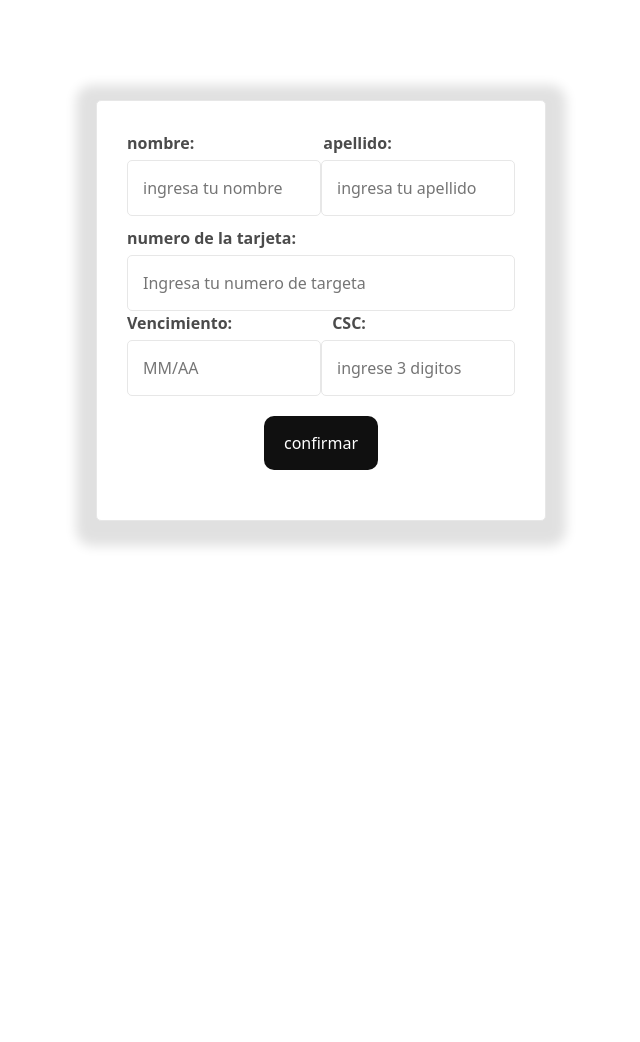
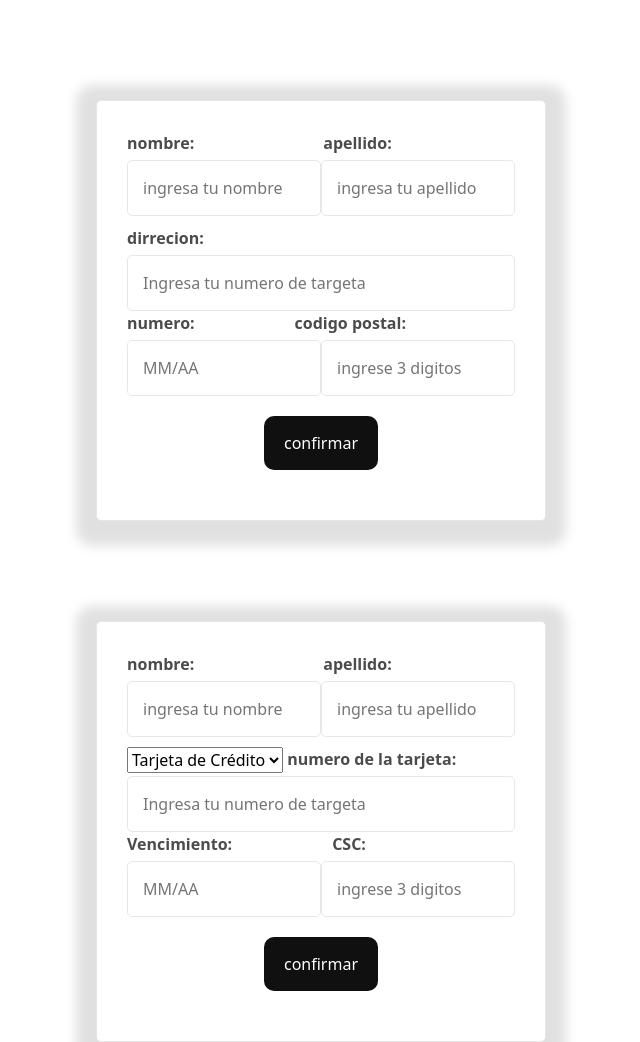
Before and after one commit to angela-baltierrez/hiper_card, a PHP site: page /pago.php in a window 1280 px wide. Shown: the whole page, without its empty margins (319-959 px from the left). Before the commit the page ends 547 px from the top, so only its background shows below. Run offline with PHP 8.4, Linux system fonts and the light colour scheme.

Commit message:
pago y envio en proceso

```diff
--- a/assets/php/env.php
+++ b/assets/php/env.php
@@ -4,10 +4,10 @@ class Cconexion {
 
     public static function ConexionBD() {
         $host = 'localhost'; // Cambiar si usas un servidor remoto
-        $dbname = 'hiper-card3.1'; // Nombre de la base de datos
+        $dbname = 'hiper-card'; // Nombre de la base de datos
         $username = 'sa'; // Usuario de la base de datos
         $password = '1234'; // Contraseña del usuario
-        $servidor = 'DESKTOP-QB22C4J\SQLEXPRESS'; // Nombre del servidor o dirección IP
+        $servidor = 'DESKTOP-4S5EVQS\SQLEXPRESS'; // Nombre del servidor o dirección IP
 
         try {
             // Establecer conexión usando PDO y SQL Server, pdo se usa para interactual con la base
--- a/departamentos.php
+++ b/departamentos.php
@@ -186,7 +186,8 @@ $categorias = $categoriasQuery->fetchAll(PDO::FETCH_ASSOC);
                 </div>
 
                 <div class="cart-total hidden">
-                    <h3>Total:</h3>
+                <a href="../hiper_card/pago.php">comprar</a>
+                <h3>Total:</h3>
                     <span class="total-pagar">$0</span>
                 </div>
                 <p class="cart-empty">El carrito está vacío</p>
--- a/pago.php
+++ b/pago.php
@@ -7,6 +7,45 @@
     <link href="https://cdn.jsdelivr.net/npm/bootstrap@5.3.6/dist/css/bootstrap.min.css" rel="stylesheet" integrity="sha384-4Q6Gf2aSP4eDXB8Miphtr37CMZZQ5oXLH2yaXMJ2w8e2ZtHTl7GptT4jmndRuHDT" crossorigin="anonymous">
     <title>Document</title>
 </head>
+
+            <form method="POST" action="../hiper_card/assets/php/...">
+
+
+                    <div class="form-group">
+
+                   <div style="display: flex;">
+
+                    <label style="display: inline-block; vertical-align: top;">nombre:</label>
+                    <label style="display: inline-block; vertical-align: top; padding-left: 129px;">apellido:</label>
+                    </div>
+
+                    <div style="display: flex; padding-bottom: 10px;">
+                    <input  type="text"placeholder="ingresa tu nombre"  style="display: inline-block; vertical-align: top;">
+                    <input type="text" placeholder="ingresa tu apellido" style="display: inline-block; vertical-align: top;">
+                    </div>
+
+
+                    <label style="display: inline-block; vertical-align: top;">dirrecion:</label>
+                    <input type="password" id="password" name="password" placeholder="Ingresa tu numero de targeta" maxlength="16" required autocomplete="current-password">
+
+                    <div style="display: flex;">
+
+                    <label style="display: inline-block; vertical-align: top;">numero:</label>
+                    <label style="display: inline-block; vertical-align: top; padding-left: 100px;">codigo postal:</label>
+                    </div>
+                    <div style="display: flex;">
+
+                    <input  type="text"placeholder="MM/AA" maxlength="4"  style="display: inline-block; vertical-align: top;">
+
+                    <input type="text" placeholder="ingrese 3 digitos" maxlength="3" style="display: inline-block; vertical-align: top;">
+                    </div>
+                    </div>
+
+                    <div class="form-group button-class">
+                    <button id= "submit" type="submit" style="color: #fff;">confirmar</button>
+                    </div>
+            </form>
+
 <body>
 
             <div style="display: flex; vertical-align: top; justify-content: center;">
@@ -26,8 +65,13 @@
                     <input  type="text"placeholder="ingresa tu nombre"  style="display: inline-block; vertical-align: top;">
                     <input type="text" placeholder="ingresa tu apellido" style="display: inline-block; vertical-align: top;">
                     </div>
+                    <select name="tipo_pago" required>
+  <option value="Crédito">Tarjeta de Crédito</option>
+  <option value="Débito">Tarjeta de Débito</option>
+</select>
+
                     <label style="display: inline-block; vertical-align: top;">numero de la tarjeta:</label>
-                    <input type="password" id="password" name="password" placeholder="Ingresa tu numero de targeta" required autocomplete="current-password">
+                    <input type="password" id="password" name="password" placeholder="Ingresa tu numero de targeta" maxlength="16" required autocomplete="current-password">
 
                     <div style="display: flex;">
 
@@ -36,9 +80,9 @@
                     </div>
                     <div style="display: flex;">
 
-                    <input  type="text"placeholder="MM/AA"  style="display: inline-block; vertical-align: top;">
+                    <input  type="text"placeholder="MM/AA" maxlength="4"  style="display: inline-block; vertical-align: top;">
 
-                    <input type="text" placeholder="ingrese 3 digitos" style="display: inline-block; vertical-align: top;">
+                    <input type="text" placeholder="ingrese 3 digitos" maxlength="3" style="display: inline-block; vertical-align: top;">
                     </div>
                     </div>
 
@@ -46,6 +90,32 @@
                     <button id= "submit" type="submit" style="color: #fff;">confirmar</button>
                     </div>
             </form>
+              <script>
+    // Guardar carrito y enviarlo con el formulario usando fetch()
+    document.getElementById('formPago').addEventListener('submit', function (e) {
+      e.preventDefault();
+
+      const form = e.target;
+      const formData = new FormData(form);
+
+      // Agregar carrito desde localStorage
+      const carrito = JSON.parse(localStorage.getItem('carrito')) || [];
+
+      formData.append('carrito', JSON.stringify(carrito));
+
+      fetch('procesar-pago.php', {
+        method: 'POST',
+        body: formData
+      })
+      .then(res => res.text())
+      .then(data => {
+        alert(data);
+        localStorage.removeItem('carrito'); // Limpia el carrito
+        window.location.href = 'superpagina.php'; // Redirigir
+      })
+      .catch(err => console.error(err));
+    });
+  </script>
             </div>
         </div>
         </div>
```
Also changed, not shown: assets/php/procesar-pago.php (added, +66 -0 lines).
